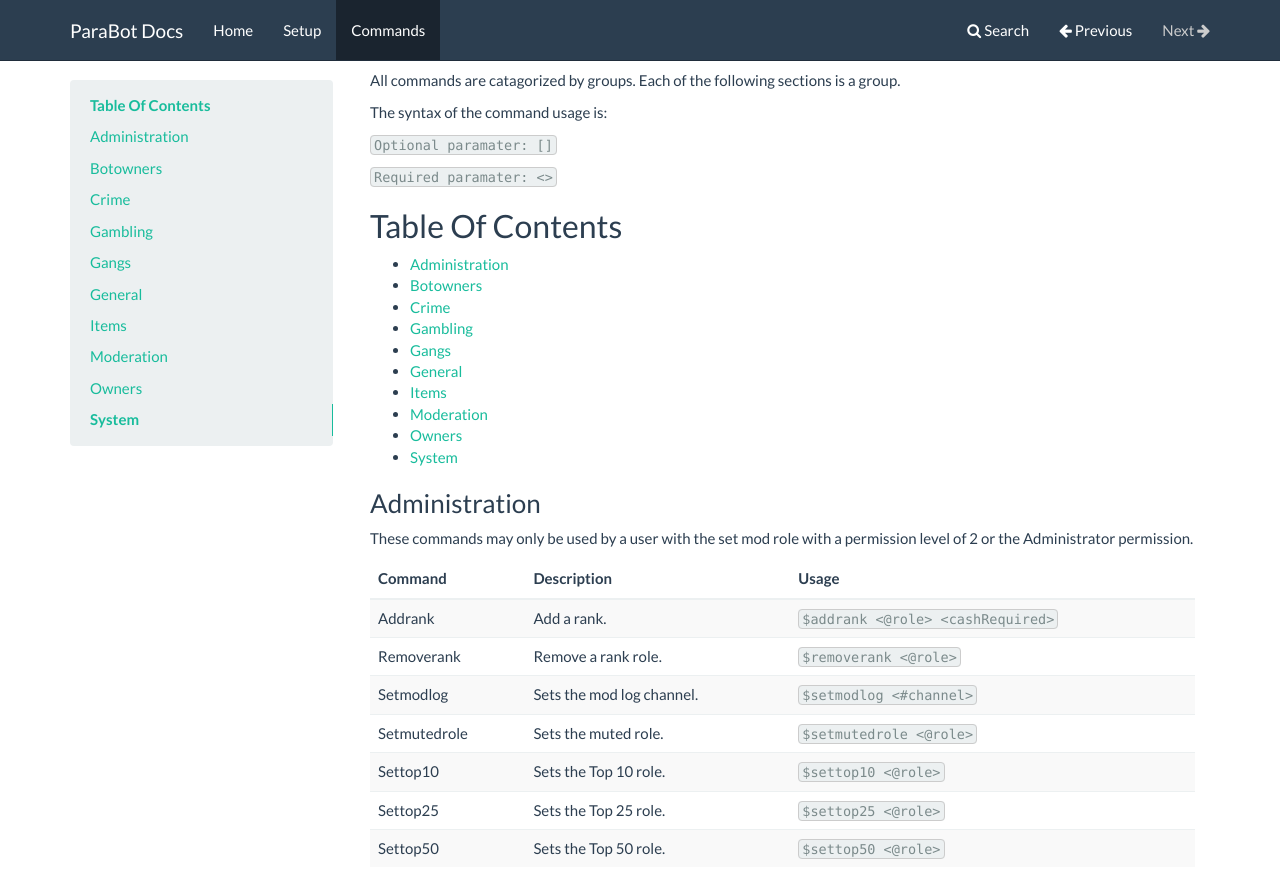
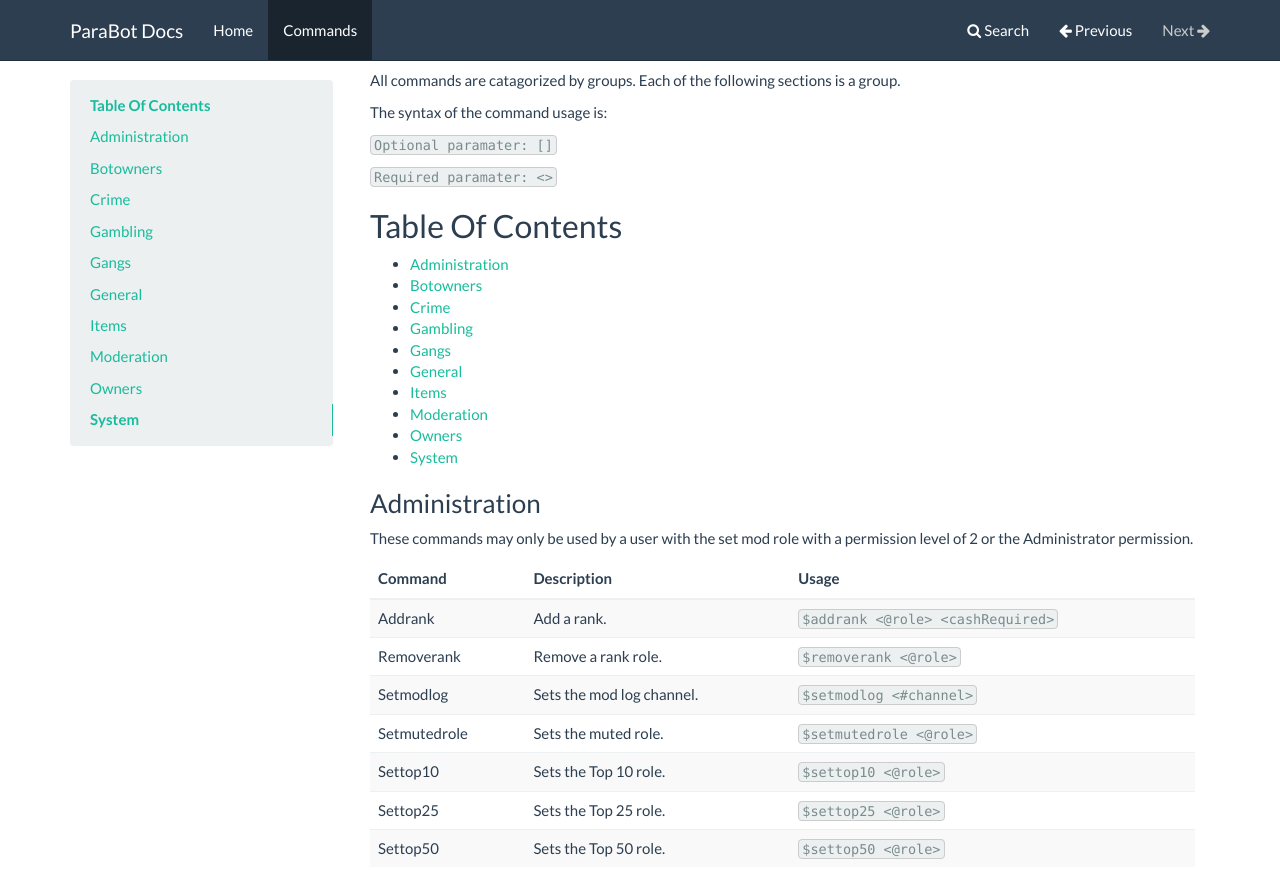
Before and after one commit to paraboat/docs, a plain HTML site: page commands/index.html in a window 1280 px wide. Shown: the top 870 px of the page. Drawn offline with Linux system fonts and the light colour scheme; no server answers.

Commit message:
Update index.html

```diff
--- a/commands/index.html
+++ b/commands/index.html
@@ -52,13 +52,7 @@
 
                 <li >
                     <a href="..">Home</a>
-                </li>
-
-
-
-                <li >
-                    <a href="../setup/">Setup</a>
-                </li>
+		</li>
 
 
 
```
